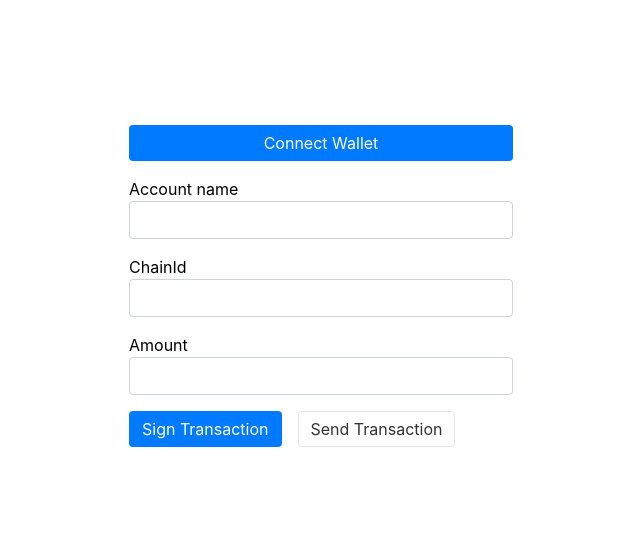
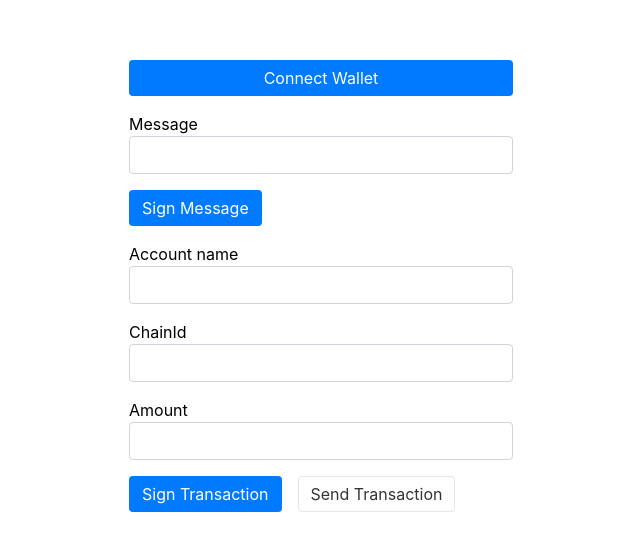
Before and after one commit to Sotatek-ThanhNguyen9/test-wallet, a Next.js app: page / in a window 1280 px wide. Shown: the part 114-664 px from the top of the page, without its empty margins (319-959 px from the left). Built offline with nearby package versions, Linux system fonts and the light colour scheme.

Commit message:
base project

```diff
--- a/pages/index.tsx
+++ b/pages/index.tsx
@@ -2,6 +2,7 @@ import React, { useCallback, useEffect, useState } from "react";
 import { ethers } from "ethers";
 
 const MetaConnect = () => {
+    const [message, setMessage] = useState<string>("");
     const [address, setAddress] = useState<string>("");
     const [signer, setSigner] = useState<ethers.providers.JsonRpcSigner>();
     const [provider, setProvider] = useState<ethers.providers.Web3Provider>();
@@ -58,6 +59,19 @@ const MetaConnect = () => {
         });
     }, [accountName, address, amount, chainId, signer]);
 
+    const handleSignMessage = useCallback(async () => {
+        if (!signer) return;
+
+        signer.signMessage(message);
+    }, [message, signer]);
+
+    const handleChangeMessage = useCallback(
+        (e: React.ChangeEvent<HTMLInputElement>) => {
+            setMessage(e.target.value);
+        },
+        []
+    );
+
     const handleChangeAccountName = useCallback(
         (e: React.ChangeEvent<HTMLInputElement>) => {
             setAccountName(e.target.value);
@@ -94,7 +108,7 @@ const MetaConnect = () => {
     }, [address]);
 
     return (
-        <form className="grid place-content-center h-[100vh]">
+        <div className="grid place-content-center h-[100vh]">
             {address === "" ? (
                 <button className="btn btn-primary" onClick={handleConnect}>
                     Connect Wallet
@@ -112,9 +126,34 @@ const MetaConnect = () => {
                     </p>
                 </div>
             )}
+            <form>
+                <div className="mt-4 w-96">
+                    <label htmlFor="account-name">Message</label>
+                    <input
+                        value={message}
+                        onChange={handleChangeMessage}
+                        className="inp"
+                        required
+                    />
+                </div>
+                <div className="mt-4 w-96">
+                    <button
+                        onClick={handleSignMessage}
+                        className="btn btn-primary"
+                        type="button"
+                    >
+                        Sign Message
+                    </button>
+                </div>
+            </form>
+            <form>
                 {/* <div className="mt-4 w-96">
                     <label htmlFor="account-name">Network</label>
-                <select value={network} onChange={handleChangeNetwork} className="inp">
+                    <select
+                        value={network}
+                        onChange={handleChangeNetwork}
+                        className="inp"
+                    >
                         <option value="mainnet01">Mainnet</option>
                         <option value="testnet04">Rinkeby</option>
                     </select>
@@ -164,6 +203,7 @@ const MetaConnect = () => {
                     </button>
                 </div>
             </form>
+        </div>
     );
 };
 export default MetaConnect;
```
Lines whose indentation alone changed are shown as unchanged.
